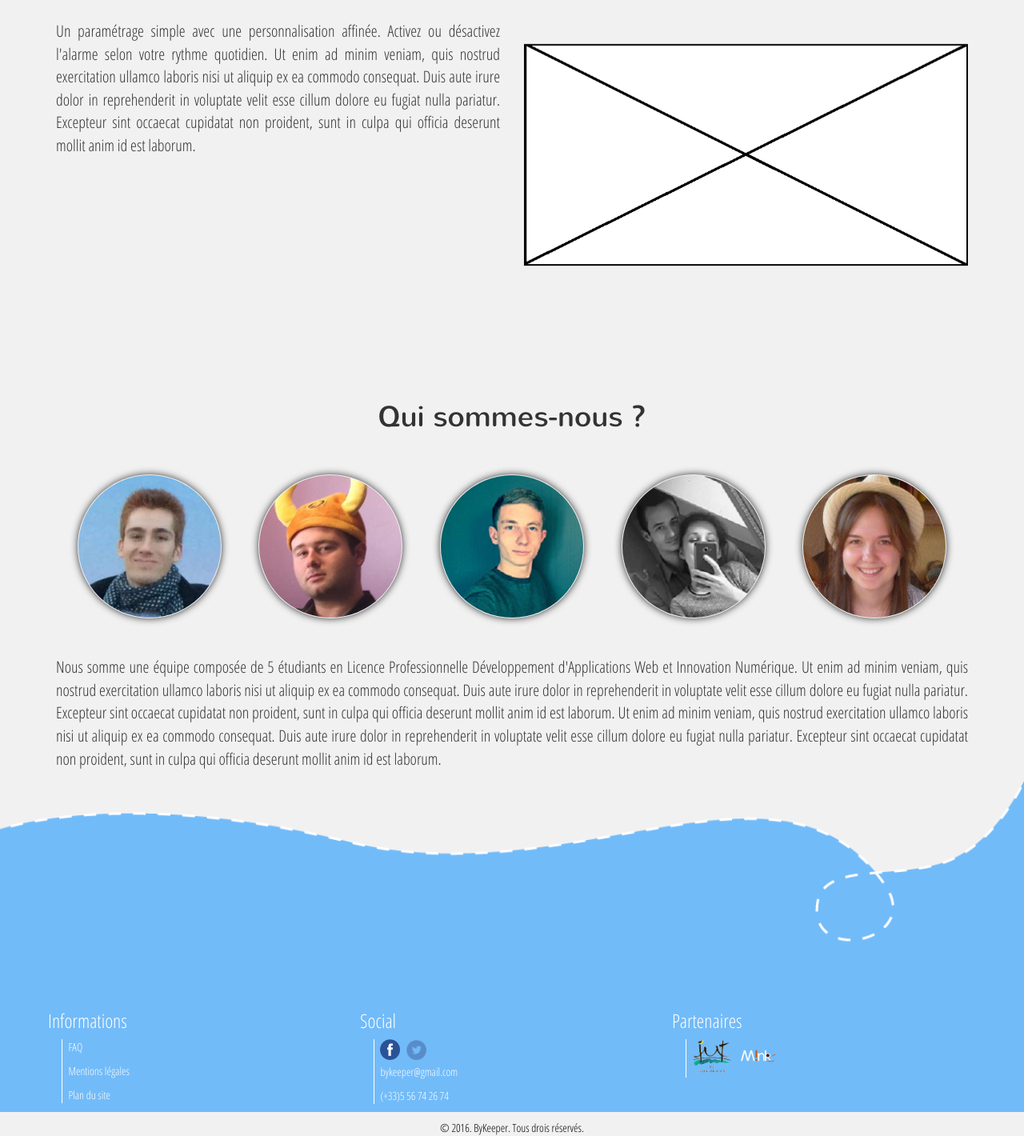
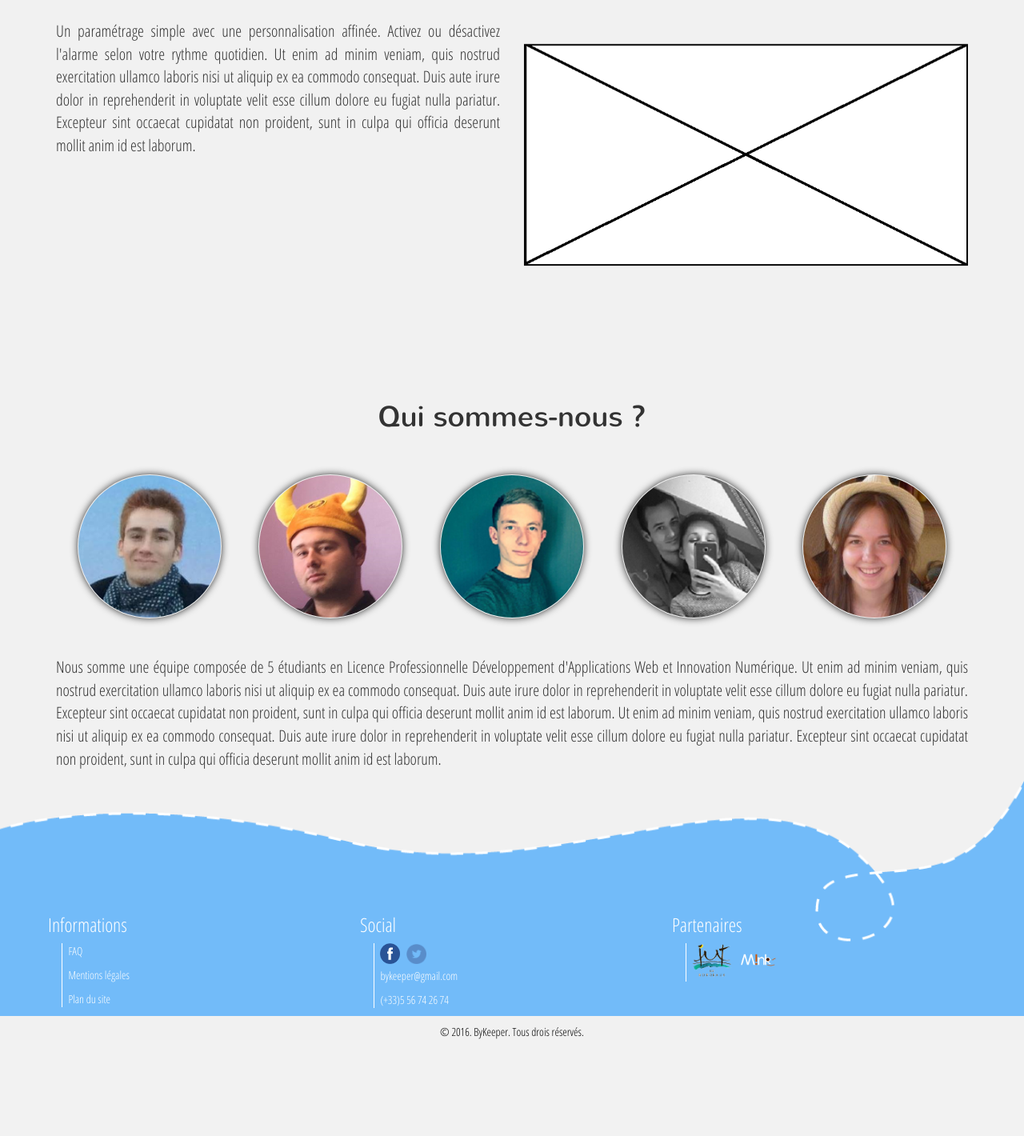
Before and after one commit to justinevacher/bykeeper, a PHP site: page /vitrine.html in a window 1280 px wide. Shown: the part 1708-3128 px from the top of the page at 80% size. After the commit the page ends 3007 px from the top, so only its background shows below. Run offline with PHP 8.4, Linux system fonts and the light colour scheme.

Commit message:
Modification footer vitrine

```diff
--- a/css/vitrine.css
+++ b/css/vitrine.css
@@ -155,11 +155,6 @@ figure:hover figcaption {
 	opacity: 1;
 }
 
-
-footer section {
-	margin-top: 60px;
-}
-
 footer {
 	color: white;
 	background-color: #72BBF9;
@@ -168,7 +163,7 @@ footer {
 
 footer>div {
 	width: 100%;
-	height: 240px;
+	height: 250px;
 	top: -180px;
 	position: absolute;
 	background: url("../img/footer-desktop.png");
@@ -179,7 +174,6 @@ footer>div {
 
 footer h3 {
 	margin-left: -10px;
-
 }
 
 footer a {
@@ -252,15 +246,17 @@ body>section {
 	    margin: 10px 10px;
 	    box-shadow: 5px 5px 10px 0px;
 	}
-
-
 }
 
 
-@media screen and (max-width: 1000px) {
+@media screen and (min-width: 2000px) {
 	footer>div {
-		height: 600px;
-		top: -180px;
+		height: 500px;
+		top: -350px;
+	}
+
+	main {
+		margin-bottom: 200px;
 	}
 }
 
```
